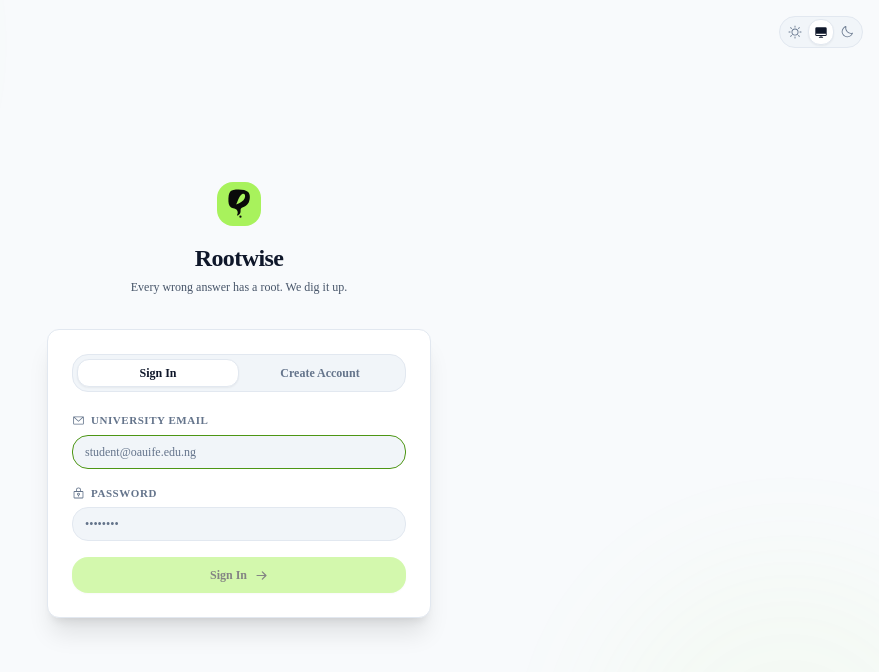
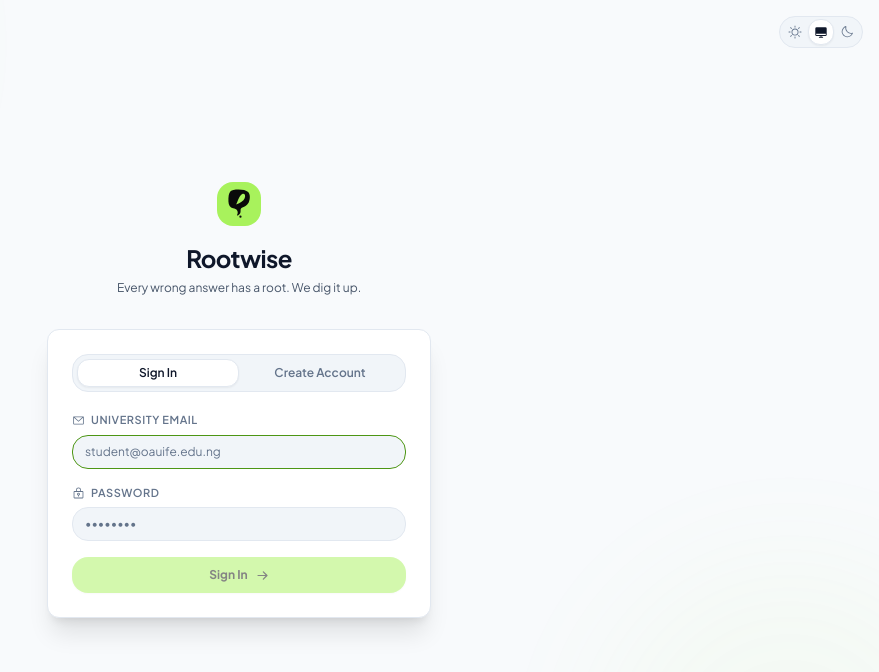
Before and after one commit to hicksonhaziel/rootwise, a Next.js app: page /login in a window 1280 px wide. Shown: the top 672 px of the page, without its empty margins (401-1280 px from the left). Built offline with nearby package versions, Linux system fonts and the light colour scheme; no server answers.

Commit message:
fix(fonts): bundle self-hosted Plus Jakarta Sans and JetBrains Mono WOFF2 for offline instant loading

```diff
--- a/app/globals.css
+++ b/app/globals.css
@@ -1,4 +1,24 @@
-@import url('https://fonts.googleapis.com/css2?family=Plus+Jakarta+Sans:ital,wght@0,300..800;1,300..800&family=JetBrains+Mono:wght@400;500;600&display=swap');
+/* ============================================================
+   Self-Hosted Font Faces (100% Offline, Zero Network Lag)
+   ============================================================ */
+
+@font-face {
+  font-family: 'Plus Jakarta Sans';
+  font-style: normal;
+  font-weight: 200 800;
+  font-display: swap;
+  src: url('/fonts/plus-jakarta-sans.woff2') format('woff2');
+  unicode-range: U+0000-00FF, U+0131, U+0152-0153, U+02BB-02BC, U+02C6, U+02DA, U+02DC, U+0304, U+0308, U+0329, U+2000-206F, U+20AC, U+2122, U+2191, U+2193, U+2212, U+2215, U+FEFF, U+FFFD;
+}
+
+@font-face {
+  font-family: 'JetBrains Mono';
+  font-style: normal;
+  font-weight: 300 700;
+  font-display: swap;
+  src: url('/fonts/jetbrains-mono.woff2') format('woff2');
+  unicode-range: U+0000-00FF, U+0131, U+0152-0153, U+02BB-02BC, U+02C6, U+02DA, U+02DC, U+0304, U+0308, U+0329, U+2000-206F, U+20AC, U+2122, U+2191, U+2193, U+2212, U+2215, U+FEFF, U+FFFD;
+}
 
 @tailwind base;
 @tailwind components;
@@ -47,7 +67,7 @@
   body {
     background-color: var(--color-bg-base);
     color: var(--color-text-primary);
-    font-family: 'Plus Jakarta Sans', var(--font-geist-sans), -apple-system, BlinkMacSystemFont, 'Segoe UI', Roboto, sans-serif;
+    font-family: 'Plus Jakarta Sans', system-ui, -apple-system, BlinkMacSystemFont, 'Segoe UI', Roboto, sans-serif;
     font-feature-settings: "ss01" on, "cv01" on, "cv11" on;
   }
 
--- a/app/layout.tsx
+++ b/app/layout.tsx
@@ -36,8 +36,20 @@ export default function RootLayout({
         <link rel="icon" href="/icon.svg" type="image/svg+xml" />
         <link rel="alternate icon" href="/favicon.ico" />
         <link rel="apple-touch-icon" href="/icon.png" />
-        <link rel="preconnect" href="https://fonts.googleapis.com" />
-        <link rel="preconnect" href="https://fonts.gstatic.com" crossOrigin="anonymous" />
+        <link
+          rel="preload"
+          href="/fonts/plus-jakarta-sans.woff2"
+          as="font"
+          type="font/woff2"
+          crossOrigin="anonymous"
+        />
+        <link
+          rel="preload"
+          href="/fonts/jetbrains-mono.woff2"
+          as="font"
+          type="font/woff2"
+          crossOrigin="anonymous"
+        />
         <script
           dangerouslySetInnerHTML={{
             __html: `(function(){try{var s=localStorage.getItem('rootwise-theme');var d=true;if(s==='light')d=false;else if(s==='dark')d=true;else d=window.matchMedia('(prefers-color-scheme: dark)').matches;document.documentElement.classList.add(d?'dark':'light');}catch(e){}})()`,
--- a/tailwind.config.js
+++ b/tailwind.config.js
@@ -48,8 +48,8 @@ module.exports = {
         },
       },
       fontFamily: {
-        sans: ["'Plus Jakarta Sans'", "var(--font-geist-sans)", "system-ui", "-apple-system", "sans-serif"],
-        mono: ["'JetBrains Mono'", "var(--font-geist-mono)", "monospace"],
+        sans: ["'Plus Jakarta Sans'", "system-ui", "-apple-system", "sans-serif"],
+        mono: ["'JetBrains Mono'", "monospace"],
       },
       borderRadius: {
         sm: "6px",
```
Also changed, not shown: public/fonts/jetbrains-mono.woff2 (added), public/fonts/plus-jakarta-sans.woff2 (added).
